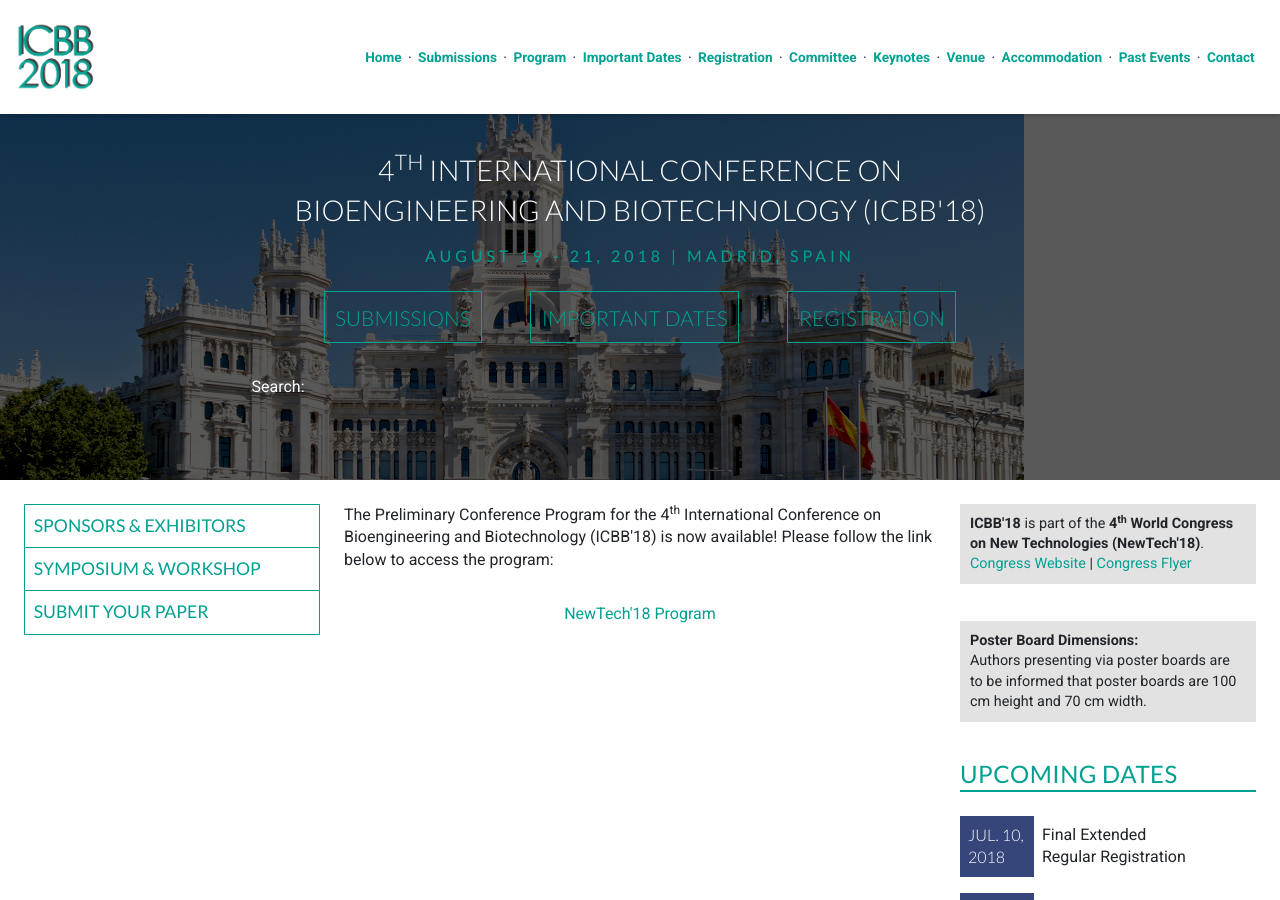
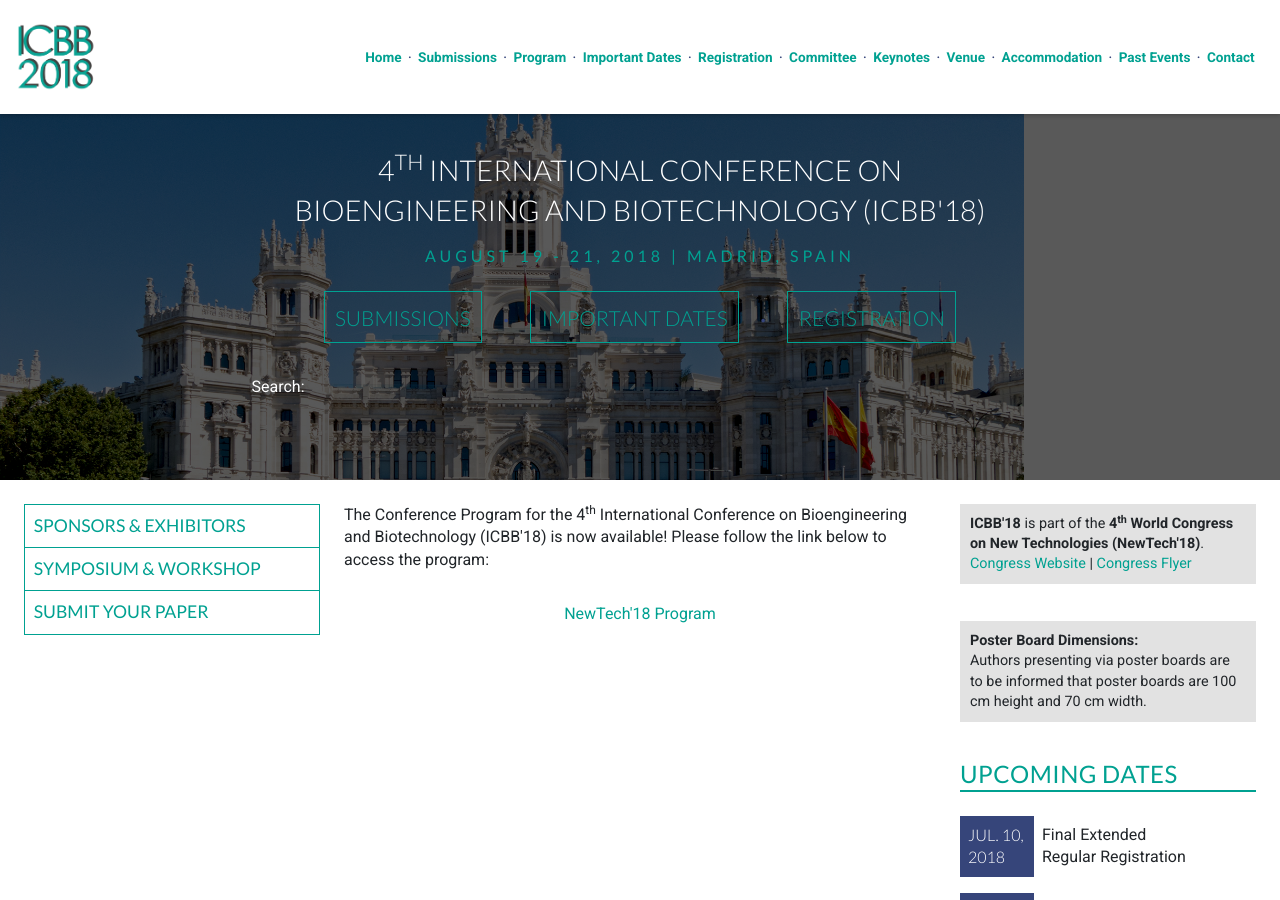
Before and after one commit to intaset/bbseries, a Jekyll site: the page built from program.html, in a window 1280 px wide and 900 px high. Built offline with Jekyll 4.4.1, drawn with Linux system fonts in a browser that asks for light colours; nearby versions of some CDN libraries; Markdown is read by kramdown in place of the engine named in the settings; comment, search, counter and statistics services are not loaded.

Commit message:
added program

```diff
--- a/program.html
+++ b/program.html
@@ -10,8 +10,8 @@
     <!-- <p class="body">The Conference Program for the 4<sup>th</sup> International Conference on Bioengineering and Biotechnology (ICBB'18) will be available soon. We appreciate your patience!</p> -->
 
 
-     <p class="body">The Preliminary Conference Program for the 4<sup>th</sup> International Conference on Bioengineering and Biotechnology (ICBB'18) is now available! Please follow the link below to access the program:</p>
+     <p class="body">The Conference Program for the 4<sup>th</sup> International Conference on Bioengineering and Biotechnology (ICBB'18) is now available! Please follow the link below to access the program:</p>
 
-    <p align="center"><a href="../NewTech_PreliminaryProgram.pdf" class="body-link">NewTech'18 Program</a></p>
+    <p align="center"><a href="https://newtechcongress.com/program/" class="body-link">NewTech'18 Program</a></p>
   </div>
   </div>
```
Also changed, not shown: 1 other file.
